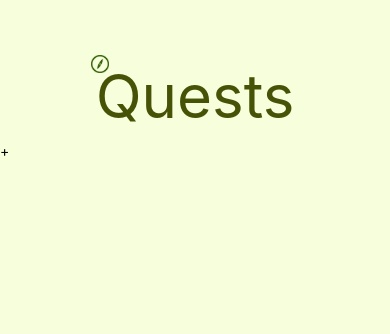
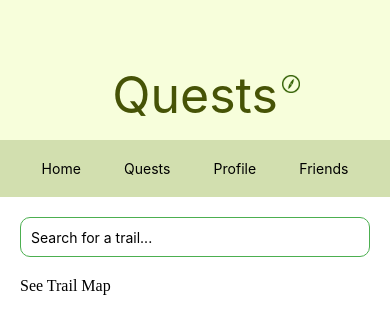
Before and after one commit to benguo2003/TrailQuest, a React Native app in the folder TrailQuest/: screen /Quests in a window 390 px wide. Shown: the top 334 px of the page. Built offline with nearby package versions, Linux system fonts and the light colour scheme; some icons are missing.

Commit message:
Created navigation for Quests and Start and created Template.js for future pages

```diff
--- a/TrailQuest/Navigator.js
+++ b/TrailQuest/Navigator.js
@@ -5,6 +5,7 @@ import Home from './components/Home';
 import Friends from './components/Friends'; // Import your Trails screen
 import Quests from './components/Quests'; // Import your Quests screen
 import Profile from './components/Profile'; // Import your Profile screen
+import Start from './components/Start'; // Import your Start screen
 
 const Stack = createStackNavigator();
 
@@ -16,6 +17,7 @@ function AppNavigator() {
       <Stack.Screen name="Friends" component={Friends} options={{ headerShown: false }}/>
       <Stack.Screen name="Quests" component={Quests} options={{ headerShown: false }}/>
       <Stack.Screen name="Profile" component={Profile} options={{ headerShown: false }}/>
+      <Stack.Screen name="Start" component={Start} options={{ headerShown: false }}/>
     </Stack.Navigator>
   );
 }
--- a/TrailQuest/components/Quests.js
+++ b/TrailQuest/components/Quests.js
@@ -1,21 +1,54 @@
 import React from 'react';
-import { View, Text, StyleSheet, Image, TouchableOpacity } from 'react-native';
+import { View, StatusBar, Image, TouchableOpacity, Text, StyleSheet, TextInput } from 'react-native';
+import { useNavigation } from '@react-navigation/native';
+import AwesomeButton from "react-native-really-awesome-button";
 
-function QuestsScreen() {
+function Home() {
+  const navigation = useNavigation();
+
   return (
     <View style={styles.container}>
-      {/* <Text style={styles.title}>Quests</Text> */}
-      {/* Rest of your code */}
-      {/* <StatusBar barStyle="dark-content" /> */}
+      <StatusBar barStyle="dark-content" />
       <View style={styles.header}>
         <View style={styles.logoContainer}>
           <Image source={require('../assets/trailQuestCompass.png')} style={styles.logoImage} />
-          <Text style={styles.headerText}>Quests</Text>
+          <Text style={styles.logoText}>Quests</Text>
         </View>
       </View>
-      <TouchableOpacity onPress={() => navigation.navigate('+')}>
-          <Text style={styles.navItem}>+</Text>
+      <View style={styles.nav}>
+        <TouchableOpacity onPress={() => navigation.navigate('Home')}>
+          <Text style={styles.navItem}>Home</Text>
         </TouchableOpacity>
+        <TouchableOpacity onPress={() => navigation.navigate('Quests')}>
+          <Text style={styles.navItem}>Quests</Text>
+        </TouchableOpacity>
+        <TouchableOpacity onPress={() => navigation.navigate('Profile')}>
+          <Text style={styles.navItem}>Profile</Text>
+        </TouchableOpacity>
+        <TouchableOpacity onPress={() => navigation.navigate('Friends')}>
+          <Text style={styles.navItem}>Friends</Text>
+        </TouchableOpacity>
+      </View>
+      <View style={styles.main}>
+        <View style={styles.searchBox}>
+          <TextInput style={styles.input} placeholder="Search for a trail..." />
+        </View>
+        <AwesomeButton
+          type="primary"
+          onPress={() => navigation.navigate('Start')}
+          width={200} // Adjust as needed
+          height={50} // Adjust as needed
+          textSize={18} // Adjust as needed
+          backgroundColor="#4CAF50"
+          backgroundDarker="#388E3C"
+          backgroundShadow="#2E7D32"
+          textColor="#FFFFFF"
+          springRelease
+
+        >
+          See Trail Map
+        </AwesomeButton>
+      </View>
     </View>
   );
 }
@@ -23,35 +56,61 @@ function QuestsScreen() {
 const styles = StyleSheet.create({
     container: {
       flex: 1,
+      paddingTop: 50,
       backgroundColor: '#F7FEDB',
-    paddingTop: 50 // This sets the background color of the entire app
+    },
+    header: {
+      backgroundColor: '#F7FEDB',
+      alignItems: 'center',
+    },
+    headerText: {
+      color: 'white',
+      fontSize: 20,
+    },
+    nav: {
+      flexDirection: 'row',
+      justifyContent: 'space-around',
+      padding: 20,
+      backgroundColor: '#D2DFAF',
+    },
+    navItem: {
+      color: 'black',
+    },
+    main: {
+      flex: 1,
+      padding: 20,
+      backgroundColor: '#FFFFFF',
+    },
+    searchBox: {
+      marginBottom: 20,
+    },
+    input: {
+      height: 40,
+      borderColor: '#4CAF50',
+      borderWidth: 1,
+      borderRadius: 10,
+      padding: 10,
     },
     logoContainer: {
       flexDirection: 'row',
       justifyContent: 'center',
       alignItems: 'center',
-    padding: 5,
+      padding: 15,
     },
     logoImage: {
       width: 18, // or the width you want
       height: 18, // or the height you want
       position: 'absolute',
-    left: 0,
-    top: 0,
+      left: 185,
+      top: 25,
       resizeMode: 'contain',
     },
-  header: {
-    backgroundColor: '#F7FEDB',
-    paddingVertical: 5,
-    alignItems: 'center',
-  },
-  headerText: {
+    logoText: {
       color: '#465306',
-    fontSize: 60,
-    // position: 'absolute',
+      fontSize: 50,
       marginLeft: 0,
       top: 0
-  }
+    },
 });
 
-export default QuestsScreen;
+export default Home;
--- a/TrailQuest/components/SignIn.js
+++ b/TrailQuest/components/SignIn.js
@@ -22,7 +22,6 @@ export default function SignIn({ navigation }) {
           backgroundShadow="#2E7D32"
           textColor="#FFFFFF"
           springRelease
-          progress
         >
           Sign In
         </AwesomeButton>
--- a/TrailQuest/components/Start.js
+++ b/TrailQuest/components/Start.js
@@ -2,10 +2,12 @@ import React, { useContext } from 'react';
 import { View, Text, StyleSheet } from 'react-native';
 import MapView, { PROVIDER_GOOGLE } from 'react-native-maps';
 import LocationContext from '../backend/LocationContext';
+import { useNavigation } from '@react-navigation/native';
+import AwesomeButton from "react-native-really-awesome-button";
 
 function StartScreen() {
     const location = useContext(LocationContext);
-
+    const navigation = useNavigation();
     return (
         <View style={styles.container}>
         <Text style={styles.title}>Start A Trail</Text>
@@ -16,6 +18,22 @@ function StartScreen() {
             region={location}
             />
         )}
+
+        <AwesomeButton
+          type="primary"
+          onPress={() => navigation.navigate('Quests')}
+          width={200} // Adjust as needed
+          height={50} // Adjust as needed
+          textSize={18} // Adjust as needed
+          backgroundColor="#4CAF50"
+          backgroundDarker="#388E3C"
+          backgroundShadow="#2E7D32"
+          textColor="#FFFFFF"
+          springRelease
+
+        >
+          Go back to Quests
+        </AwesomeButton>
         </View>
     );
 }
--- a/TrailQuest/components/Home.js
+++ b/TrailQuest/components/Template.js
@@ -11,7 +11,7 @@ function Home() {
       <View style={styles.header}>
         <View style={styles.logoContainer}>
           <Image source={require('../assets/trailQuestCompass.png')} style={styles.logoImage} />
-          <Image source={require('../assets/trailQuestWords.png')} style={styles.titleImage} />
+          <Text style={styles.logoText}>ENTER TEXT HERE</Text>
         </View>
       </View>
       <View style={styles.nav}>
@@ -46,7 +46,6 @@ const styles = StyleSheet.create({
     },
     header: {
       backgroundColor: '#F7FEDB',
-      padding: 20,
       alignItems: 'center',
     },
     headerText: {
@@ -87,14 +86,15 @@ const styles = StyleSheet.create({
       width: 18, // or the width you want
       height: 18, // or the height you want
       position: 'absolute',
-      left: 243,
-      top: 12,
+      left: 185, // EDIT THIS FOR TEXT
+      top: 25,
       resizeMode: 'contain',
     },
-    titleImage: {
-      width: 225, // or the width you want
-      height: 50,
-      resizeMode: 'contain',
+    logoText: {
+      color: '#465306',
+      fontSize: 50,
+      marginLeft: 0,
+      top: 0
     },
 });
 
```
Lines whose indentation alone changed are shown as unchanged.
